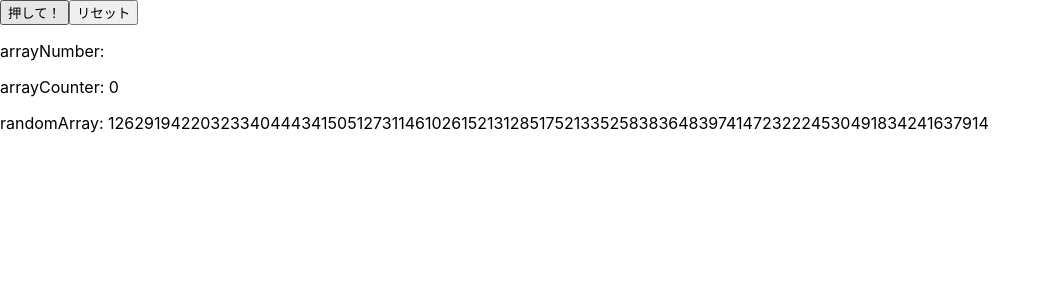
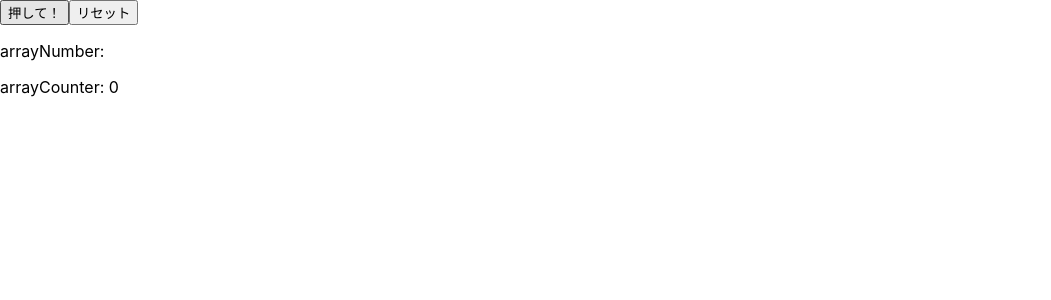
Before and after one commit to kewpie134134/react-ts-cards-sum, a React (Create React App) app: page / in a window 1280 px wide. Shown: the top 300 px of the page, without its empty margins (0-1051 px from the left). Built offline with nearby package versions, Linux system fonts and the light colour scheme.

Commit message:
不要なログ出力とlint修正

```diff
--- a/src/App.tsx
+++ b/src/App.tsx
@@ -1,4 +1,4 @@
-import React, { useCallback, useEffect, useState } from 'react';
+import React, { useEffect, useState } from 'react';
 
 const App = (): JSX.Element => {
   const [arrayCounter, setArrayCounter] = useState(0);
@@ -25,8 +25,6 @@ const App = (): JSX.Element => {
 
   useEffect(() => {
     setRandomArray(shuffle(makeArray(52)));
-    console.log(randomArray);
-    console.log(arrayNumber);
   }, []);
 
   // ボタンを押された時の処理を実装
@@ -34,8 +32,6 @@ const App = (): JSX.Element => {
     if (arrayCounter < 52) {
       setArrayNumber(randomArray[arrayCounter]);
       setArrayCounter(arrayCounter + 1);
-      console.log(randomArray);
-      console.log(arrayCounter);
     } else {
       alert('終わりだよ！');
     }
@@ -45,8 +41,6 @@ const App = (): JSX.Element => {
   const resetArrayCounter = () => {
     setArrayCounter(0);
     setRandomArray(shuffle(makeArray(52)));
-    console.log(randomArray);
-    console.log(arrayCounter);
   };
 
   return (
@@ -55,7 +49,6 @@ const App = (): JSX.Element => {
       <button onClick={resetArrayCounter}>リセット</button>
       <p>arrayNumber: {arrayNumber}</p>
       <p>arrayCounter: {arrayCounter}</p>
-      <p>randomArray: {randomArray}</p>
     </div>
   );
 };
```
